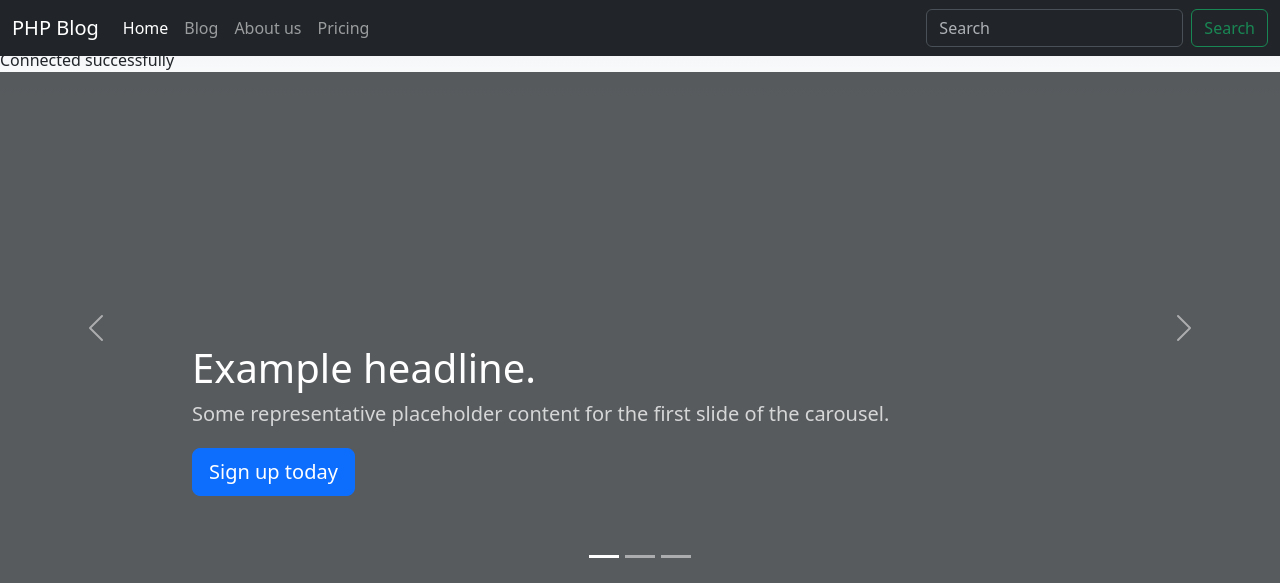
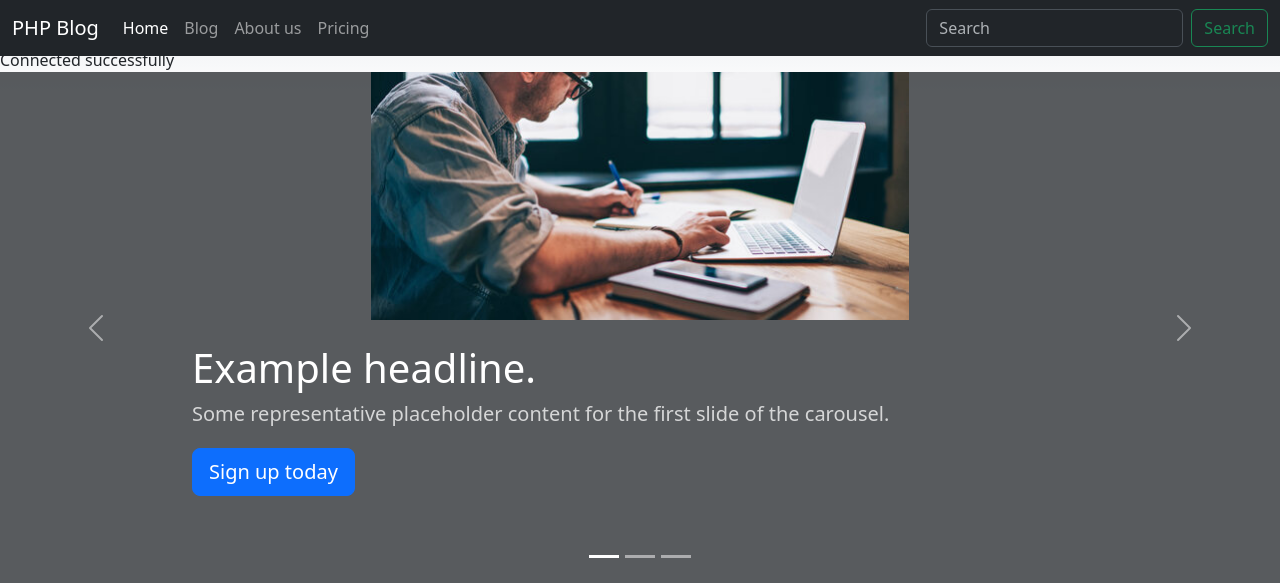
Before and after one commit to husanswe/php_project, a PHP site: page / in a window 1280 px wide. Shown: the top 583 px of the page. Run offline with PHP 8.4, Linux system fonts and the light colour scheme.

Commit message:
update create_post.php to redirect after post creation and add images to index.php carousel

```diff
--- a/create_post.php
+++ b/create_post.php
@@ -14,7 +14,8 @@
             "body" => $body
         ]);
 
-        echo "POST created successfully";
+        header("Location: blog.php");
+
     }
 ?>
 
--- a/index.php
+++ b/index.php
@@ -18,6 +18,7 @@
                 </svg>
                 <div class="container">
                     <div class="carousel-caption text-start">
+                        <img src="./images/image1.jpg" alt="Image 1" class="d-block mx-auto mb-4" style="width: 60%; height: auto;">
                         <h1>Example headline.</h1>
                         <p class="opacity-75">Some representative placeholder content for the first slide of the carousel.</p>
                         <p><a class="btn btn-lg btn-primary" href="#">Sign up today</a></p>
@@ -30,6 +31,7 @@
                 </svg>
                 <div class="container">
                     <div class="carousel-caption">
+                        <img src="./images/tesla.jpg" alt="Image 2" class="d-block mx-auto mb-4" style="width: 60%; height: auto;">
                         <h1>Another example headline.</h1>
                         <p>Some representative placeholder content for the second slide of the carousel.</p>
                         <p><a class="btn btn-lg btn-primary" href="#">Learn more</a></p>
@@ -42,6 +44,7 @@
                 </svg>
                 <div class="container">
                     <div class="carousel-caption text-end">
+                        <img src="./images/image3.jpg" alt="Image 3" class="d-block mx-auto mb-4" style="width: 50%; height: auto;">
                         <h1>One more for good measure.</h1>
                         <p>Some representative placeholder content for the third slide of this carousel.</p>
                         <p><a class="btn btn-lg btn-primary" href="#">Browse gallery</a></p>
```
Also changed, not shown: images/image.png (added), images/image1.jpg (added), images/image2.jpg (added), images/image3.jpg (added), images/tesla.jpg (added).
